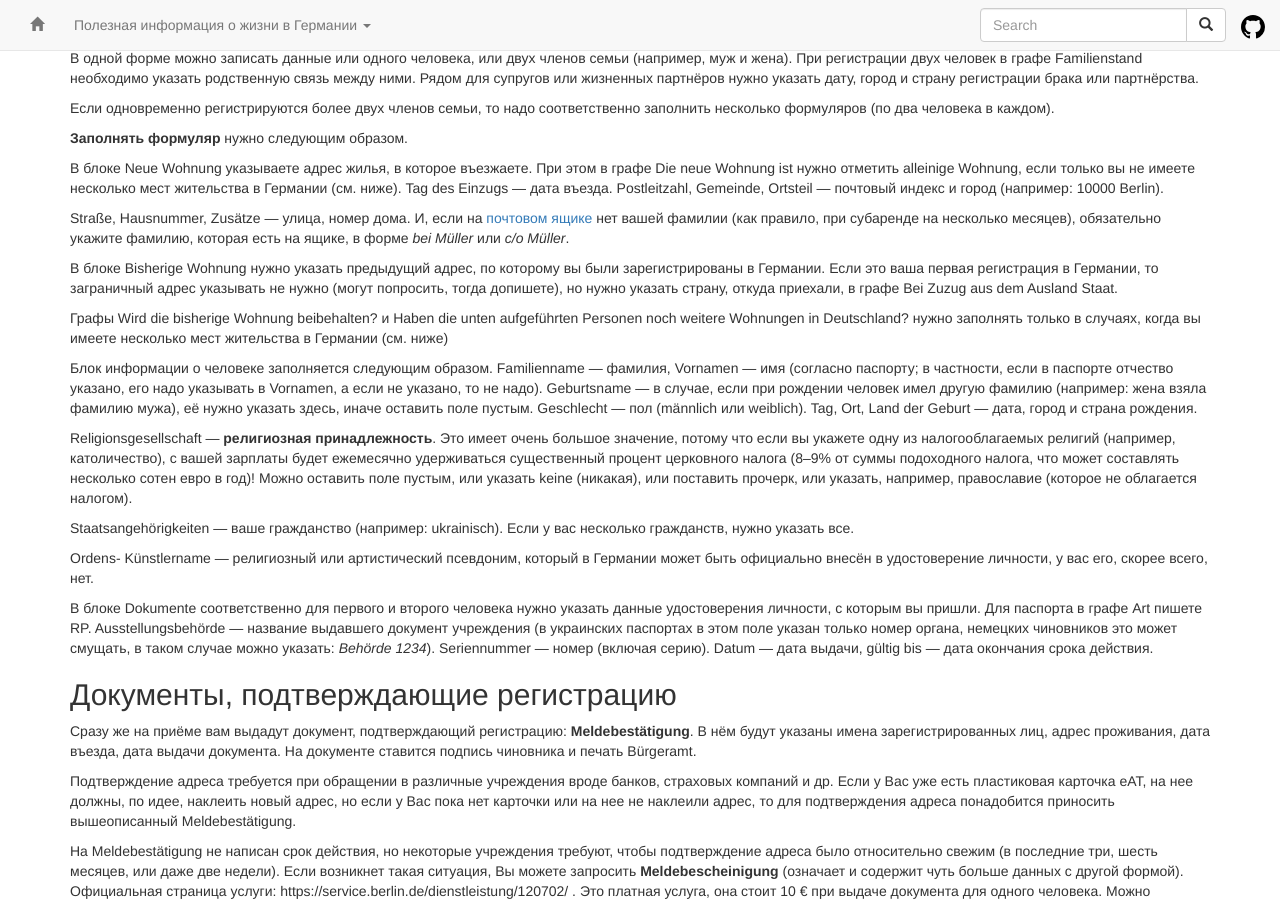
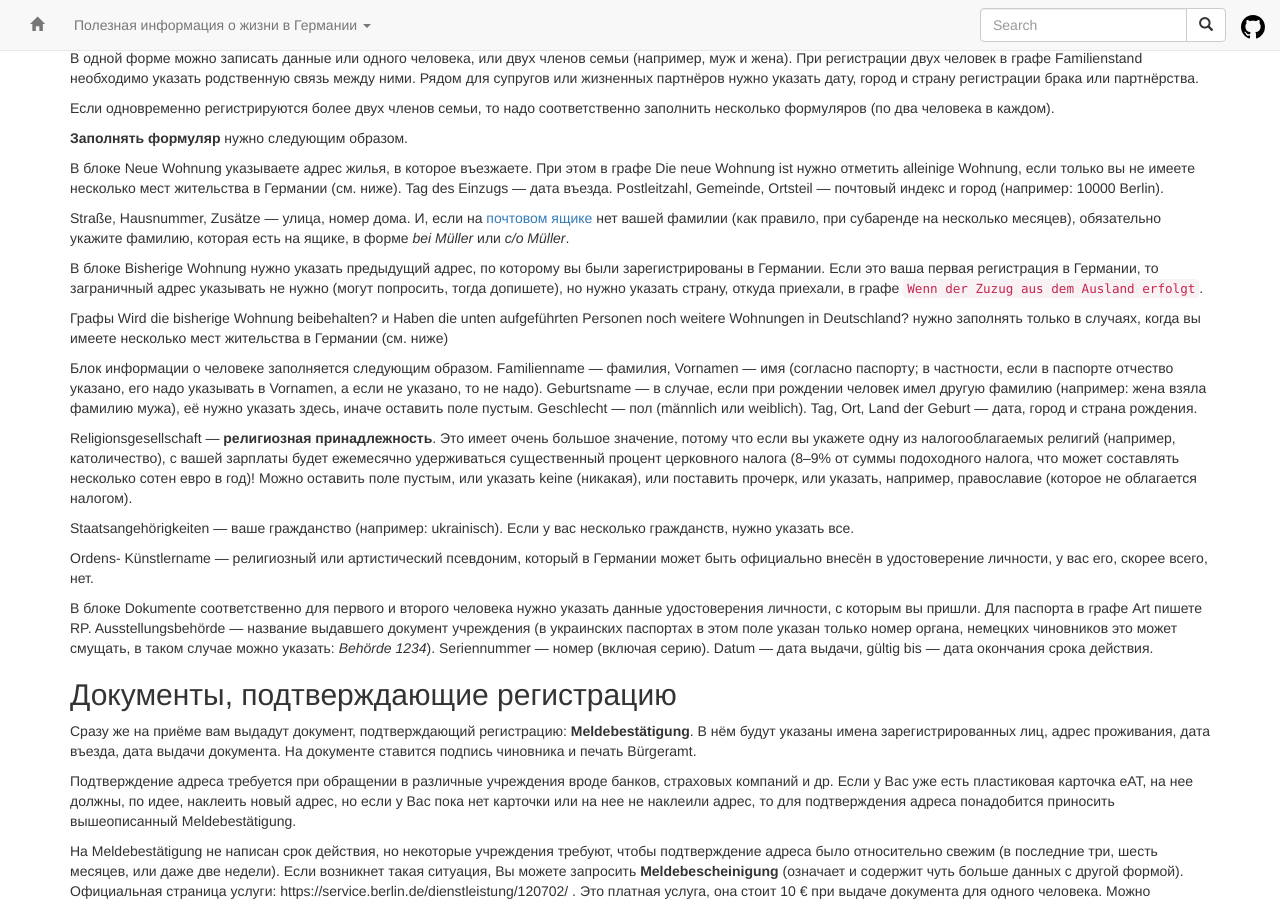
Before and after one commit to ru-de/faq, a Jekyll site: the page built from pages/Регистрация места жительства.md, in a window 1280 px wide and 900 px high, scrolled down 3051 px. Built offline with Jekyll 4.4.1, drawn with Linux system fonts in a browser that asks for light colours; nearby versions of some CDN libraries.

Commit message:
sync github pages

```diff
--- a/pages/Регистрация места жительства.md
+++ b/pages/Регистрация места жительства.md
@@ -144,7 +144,7 @@ upd. июнь 19 года:
 
 Straße, Hausnummer, Zusätze — улица, номер дома. И, если на [почтовом ящике](Почта.md) нет вашей фамилии (как правило, при субаренде на несколько месяцев), обязательно укажите фамилию, которая есть на ящике, в форме *bei Müller* или *c/o Müller*.
 
-В блоке Bisherige Wohnung нужно указать предыдущий адрес, по которому вы были зарегистрированы в Германии. Если это ваша первая регистрация в Германии, то заграничный адрес указывать не нужно (могут попросить, тогда допишете), но нужно указать страну, откуда приехали, в графе Bei Zuzug aus dem Ausland Staat.
+В блоке Bisherige Wohnung нужно указать предыдущий адрес, по которому вы были зарегистрированы в Германии. Если это ваша первая регистрация в Германии, то заграничный адрес указывать не нужно (могут попросить, тогда допишете), но нужно указать страну, откуда приехали, в графе `Wenn der Zuzug aus dem Ausland erfolgt`.
 
 Графы Wird die bisherige Wohnung beibehalten? и Haben die unten aufgeführten Personen noch weitere Wohnungen in Deutschland? нужно заполнять только в случаях, когда вы имеете несколько мест жительства в Германии (см. ниже)
 
```
